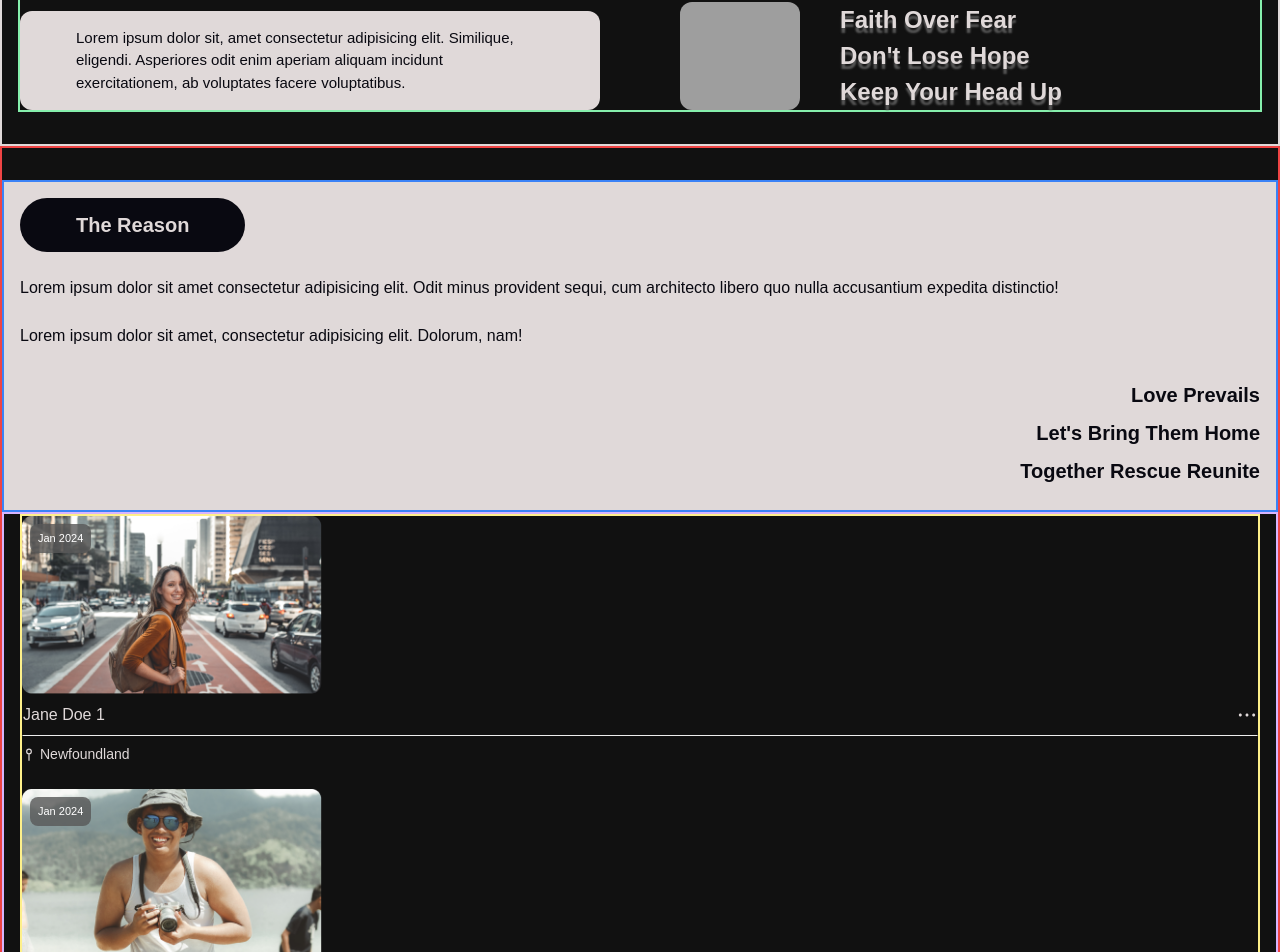
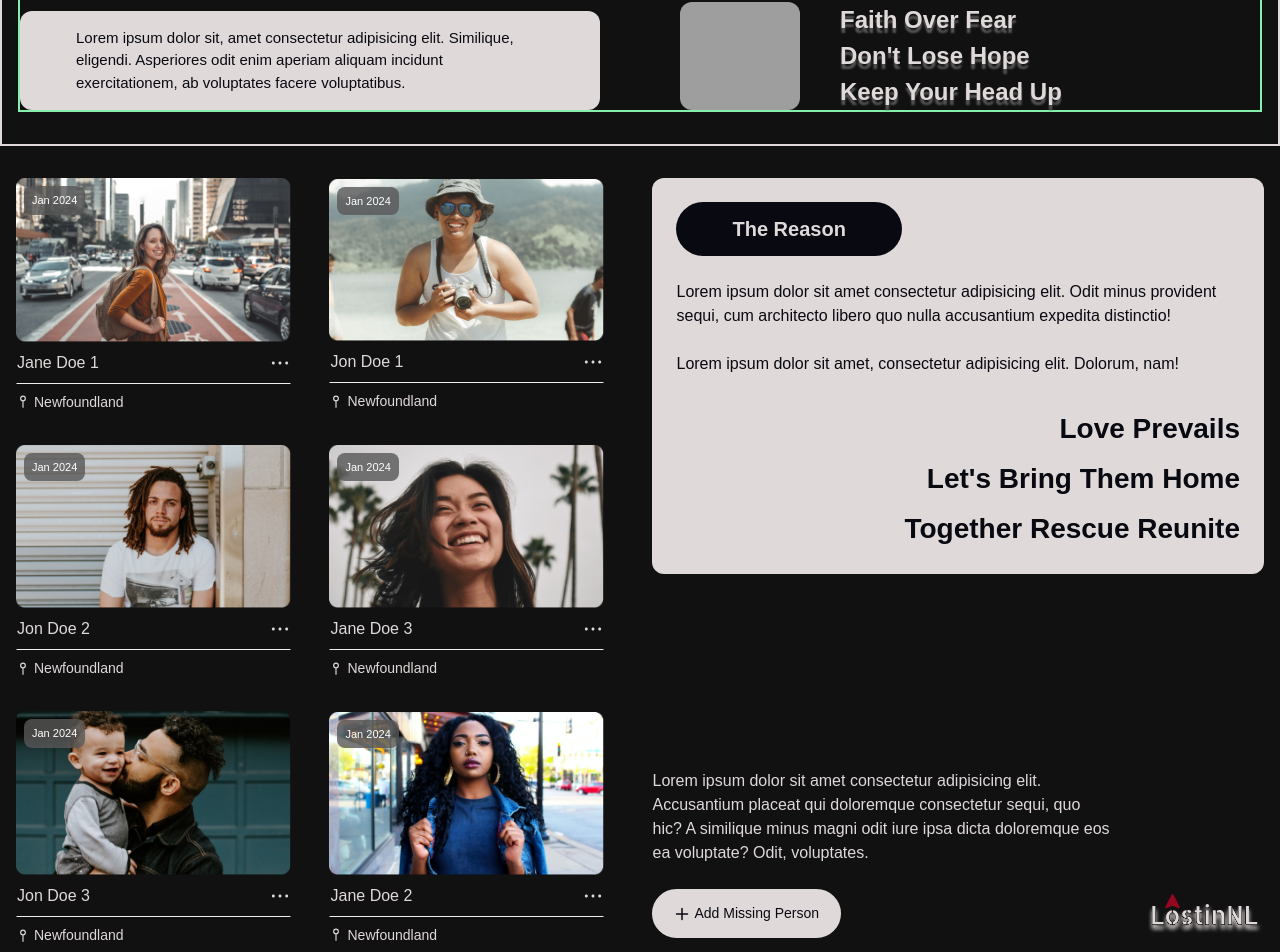
Before and after one commit to joujou144/missing-persons-homepage, a Next.js app: page / in a window 1280 px wide. Shown: the part 1154-2106 px from the top of the page. Built offline with nearby package versions, Linux system fonts and the light colour scheme; grey boxes are pictures that could not be loaded; a web font is replaced by a local one.

Commit message:
fix reason and cta layouts

```diff
--- a/components/MissingPersons.tsx
+++ b/components/MissingPersons.tsx
@@ -13,14 +13,14 @@ const MissingPersons = ({ missing, className }: MissingPersonProps) => {
   return (
     <ul className={className}>
       {missing.map(({ name, imageSrc, location, createdAt }) => (
-        <li key={name} className="relative ">
+        <li key={name} className="relative">
           <Image
             src={imageSrc}
             alt={name}
             width={300}
             height={50}
             objectFit="contain"
-            objectPosition="center"
+            className="flex-1 md:w-[225px] lg:w-[220px] xl:w-[275px]"
           />
           <DatePill createdAt={createdAt} />
           <div className="flexBetween py-2 border-[1px] border-b-gray-10">
--- a/components/Why.tsx
+++ b/components/Why.tsx
@@ -7,9 +7,10 @@ import Button from "./Button";
 
 const Why = () => {
   return (
-    <section className="xl-container border-red-500 border-2 py-4 lg:py-8">
-      <div className="max-container bg-cream border-2 border-blue-500 py-4">
-        <div className="mx-4 flex flex-col text-midnight">
+    <section className="max-container py-4 lg:py-8">
+      <div className="mx-4 lg:flex lg:justify-between lg:gap-12">
+        <div className="lg:w-[49%] flex flex-col gap-6 lg:justify-between">
+          <div className=" bg-cream rounded-xl p-6 flex flex-col text-midnight">
             <Pill
               label="The Reason"
               variant="pill-dark"
@@ -18,7 +19,10 @@ const Why = () => {
 
             <ul>
               {REASONS.map(({ reason }) => (
-              <p key={reason} className="my-6">
+                <p
+                  key={reason}
+                  className="my-6 text-[14px] md:text-[15px] lg:text-[16px]"
+                >
                   {reason}
                 </p>
               ))}
@@ -26,21 +30,23 @@ const Why = () => {
 
             <ul className="self-end text-right">
               {WHY_SLOGANS.map(({ label }) => (
-              <h3 key={label} className="my-2 bold-20 te">
+                <h3
+                  key={label}
+                  className="mt-2 bold-18 min-[350px]:bold-20 md:bold-28"
+                >
                   {label}
                 </h3>
               ))}
             </ul>
           </div>
+          <CallToAction />
         </div>
 
-      <div className="max-container flex-1 border-2 border-purple-300">
-        <div className="mx-4">
+        <div className="lg:w-1/2 order-first flex-1">
           <MissingPersons
             missing={persons}
-            className="flex flex-col gap-4 border-2 border-yellow-200"
+            className="flex flex-col items-center gap-6 md:flex-row md:flex-wrap md:justify-between"
           />
-          <CallToAction />
         </div>
       </div>
     </section>
@@ -49,24 +55,28 @@ const Why = () => {
 
 export const CallToAction = () => {
   return (
-    <div className="">
-      <p className="text-[14px] w-full md:w-60">
-        Lorem ipsum dolor sit amet consectetur adipisicing elit. Delectus, rem!
+    <div className=" pb-6 lg:pb-4 flex flex-col gap-6">
+      <p className="text-[14px] md:text-[15px] md:w-3/4 lg:text-[16px] lg:w-full xl:w-3/4 text-center lg:text-left lg:self-start sm:self-center">
+        Lorem ipsum dolor sit amet consectetur adipisicing elit. Accusantium
+        placeat qui doloremque consectetur sequi, quo hic? A similique minus
+        magni odit iure ipsa dicta doloremque eos ea voluptate? Odit,
+        voluptates.
       </p>
-      <div className="flex flex-col gap-4">
+
+      <div className="flex flex-col items-center gap-6 lg:flex-row lg:justify-between md:flex-col md:items-center md:gap-6">
         <Image
           src="/Logo-light.svg"
           alt="LostInNL-logo"
-          width={80}
+          width={120}
           height={20}
-          className="mt-4"
+          className=""
         />
         <Button
           type="button"
           variant="btn-light"
           label="Add Missing Person"
           icon={true}
-          className="self-start"
+          className="lg:order-first"
         />
       </div>
     </div>
```
Lines whose indentation alone changed are shown as unchanged.
